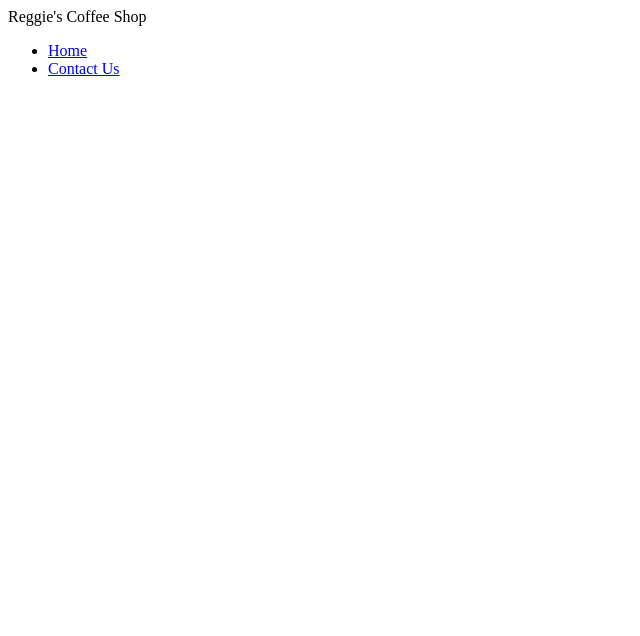
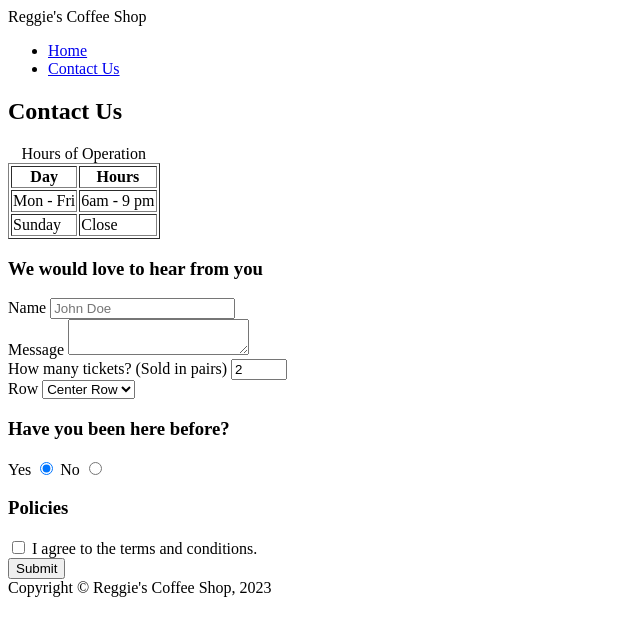
Before and after one commit to torr0126/torr0126.github.io, a plain HTML site: page week-4/contact.html in a window 1280 px wide. Shown: the whole page, without its empty margins (0-640 px from the left). Drawn offline with Linux system fonts and the light colour scheme.

```diff
--- a/week-4/contact.html
+++ b/week-4/contact.html
@@ -16,7 +16,73 @@
         </ul>
     </nav>
     </header>
+    <!-- starting main content -->
+    <main>
+        <h2>Contact Us</h2>
+        <!-- Adding table -->
+        <table border>
+            <caption>Hours of Operation</caption>
+            <thead>
+                <tr>
+                    <th>Day</th>
+                    <th>Hours</th>
+                </tr>
+            </thead>
+            <tbody>
+                <tr>
+                    <td>Mon - Fri</td>
+                    <td>6am - 9 pm</td>
+                </tr>
+                <tr>
+                    <td>Sunday</td>
+                    <td>Close</td>
+                </tr>
+            </tbody>
+        </table>
+    <!-- Adding section for contact form -->
+    <section>
+        <h3>We would love to hear from you</h3>
+        <form action="thanks.html" method="get">
+            <div>
+                <label for="fullname">Name</label>
+                <input type="text" id="fullname" name="fullname" placeholder="John Doe">
+            </div>
+            <div>
+                <label for="message">Message</label>
+                <textarea name="message" id="message"></textarea>
+            </div>
+            <div>
+                <label for="tickets">How many tickets? (Sold in pairs)</label>
+                <input type="number" name="tickets" id="tickets" min="2" max="10" step="2" value="2">
+            </div>
+            <div>
+                <label for="row">Row</label>
+                <select name="row" id="row">
+                    <option value="front">Front</option>
+                    <option value="center" selected>Center Row</option>
+                    <option value="back">Back Row</option>
+                </select>
+            </div>
+            <div>
+                <h3>Have you been here before?</h3>
+                <label for="yes">Yes</label>
+                <input type="radio" id="yes" name="past" checked>
 
-
+                <label for="no">No</label>
+                <input type="radio" id="no" name="past"
+            </div>
+            <div>
+                <h3>Policies</h3>
+                <input type="checkbox" name="policies" id="policies" required>
+                <label for="policies">I agree to the terms and conditions.</label>
+            </div>
+            <button type="submit">Submit</button>
+        </form>
+    </section>
+    </main>
+    <!--site footer-->
+    <footer>
+        Copyright &copy; Reggie's Coffee Shop, 2023
+    </footer>
 </body>
 </html>
```
Also changed, not shown: week-4/index.html (+6 -0 lines).
